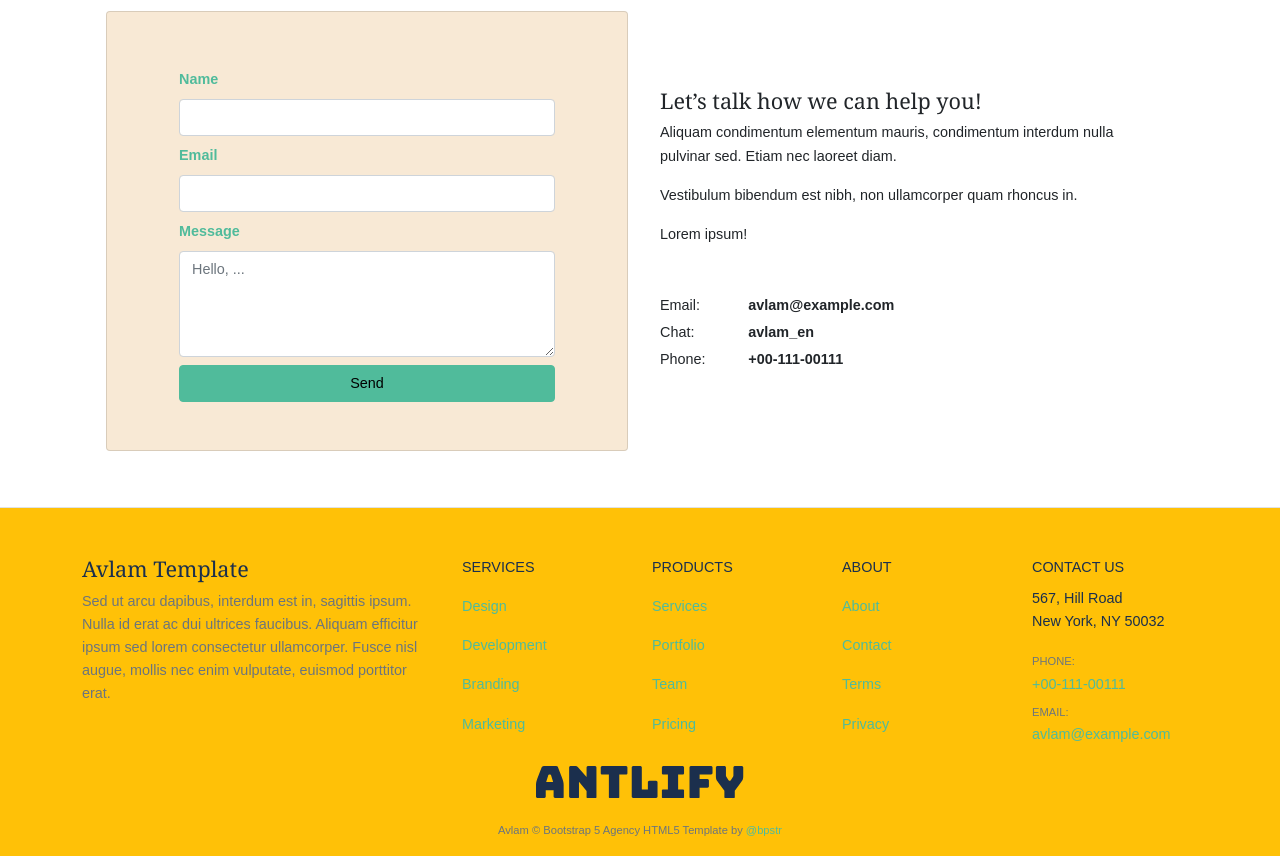
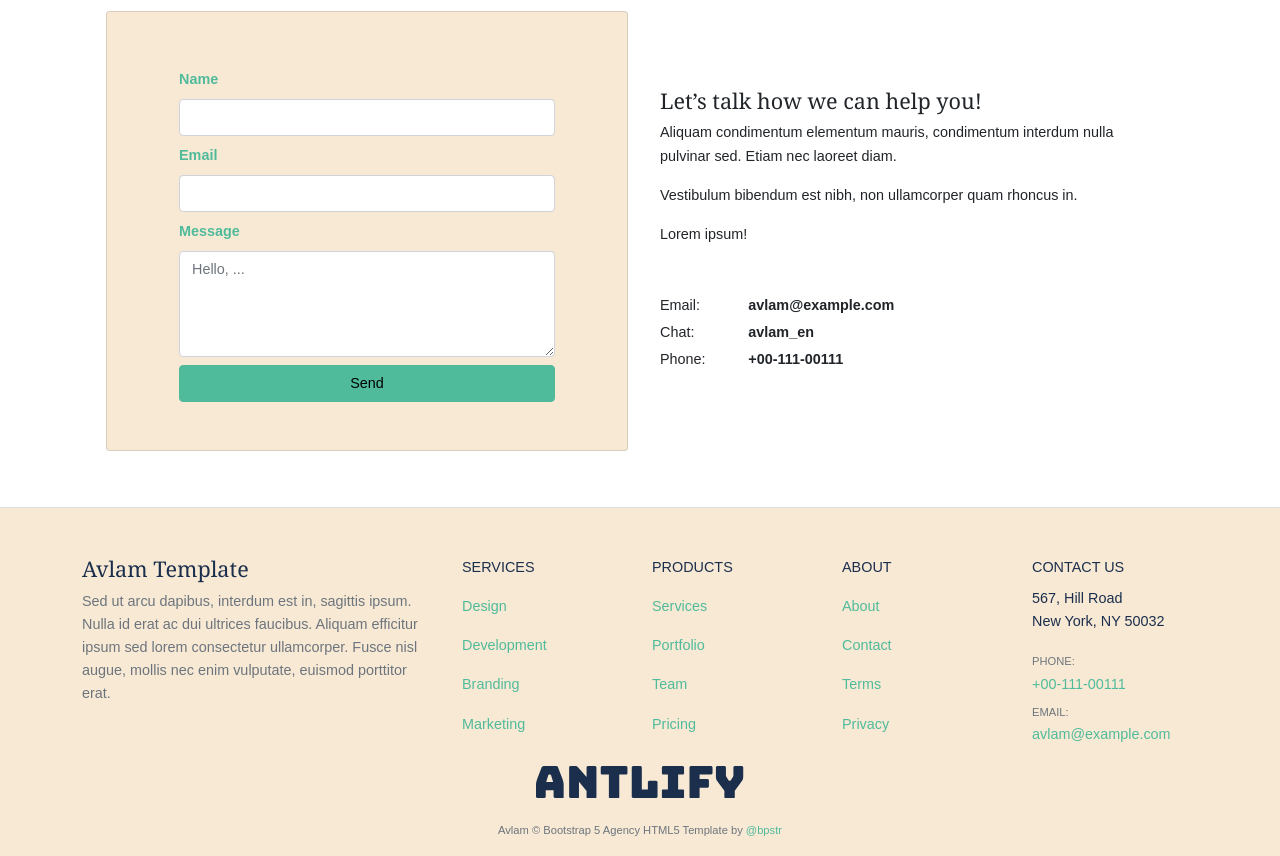
Before and after one commit to neoboot/jumbo, a website: page index.html in a window 1280 px wide. Shown: the part 4298-5154 px from the top of the page. Drawn offline with Linux system fonts and the light colour scheme.

Commit message:
Fix footer

```diff
--- a/index.html
+++ b/index.html
@@ -340,7 +340,7 @@
         </div>
     </section>
 </main>
-<footer class="pt-5 pb-3 px-2 bg-warning border-top" id="footer">
+<footer class="pt-5 pb-3 px-2 bg-light border-top" id="footer">
     <div class="container">
         <div class="row text-dark">
             <div class="col-lg-4 col-md-6 col-12 mb-3">
--- a/scss/_variables.scss
+++ b/scss/_variables.scss
@@ -23,7 +23,6 @@ $small-font-size: .775em;
 $primary: #50bb9b;
 $secondary: #CCBDA9;
 $info: #E5EFF1;
-$warning: #877896;
 $dark: #1b2f4d;
 $light: #F8E9D573;
 .badge {
```
